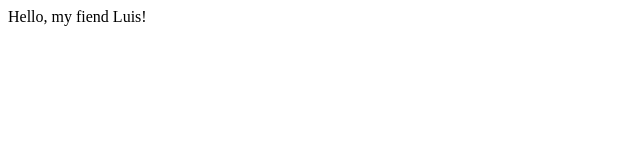
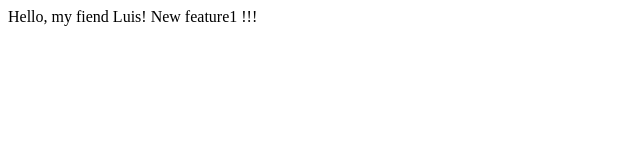
Before and after one commit to lmedinelli/lecture11, a plain HTML site: page index.html in a window 1280 px wide. Shown: the whole page, without its empty margins (0-640 px from the left). Drawn offline with Linux system fonts and the light colour scheme.

Commit message:
adding new feature1

```diff
--- a/index.html
+++ b/index.html
@@ -7,6 +7,7 @@
 
 <body>
     Hello, my fiend Luis!
+    New feature1 !!!
 </body>
 
 </html>
```
